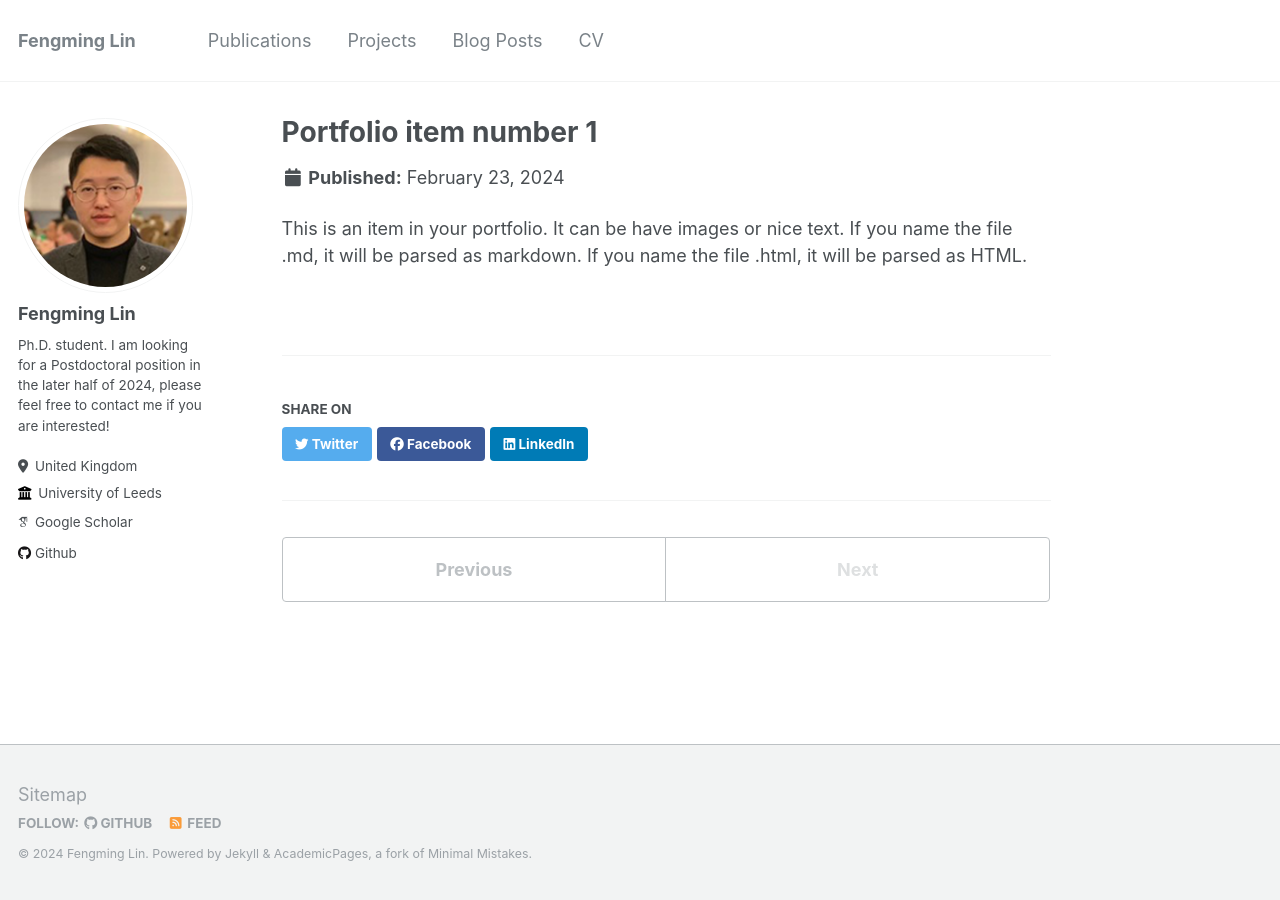
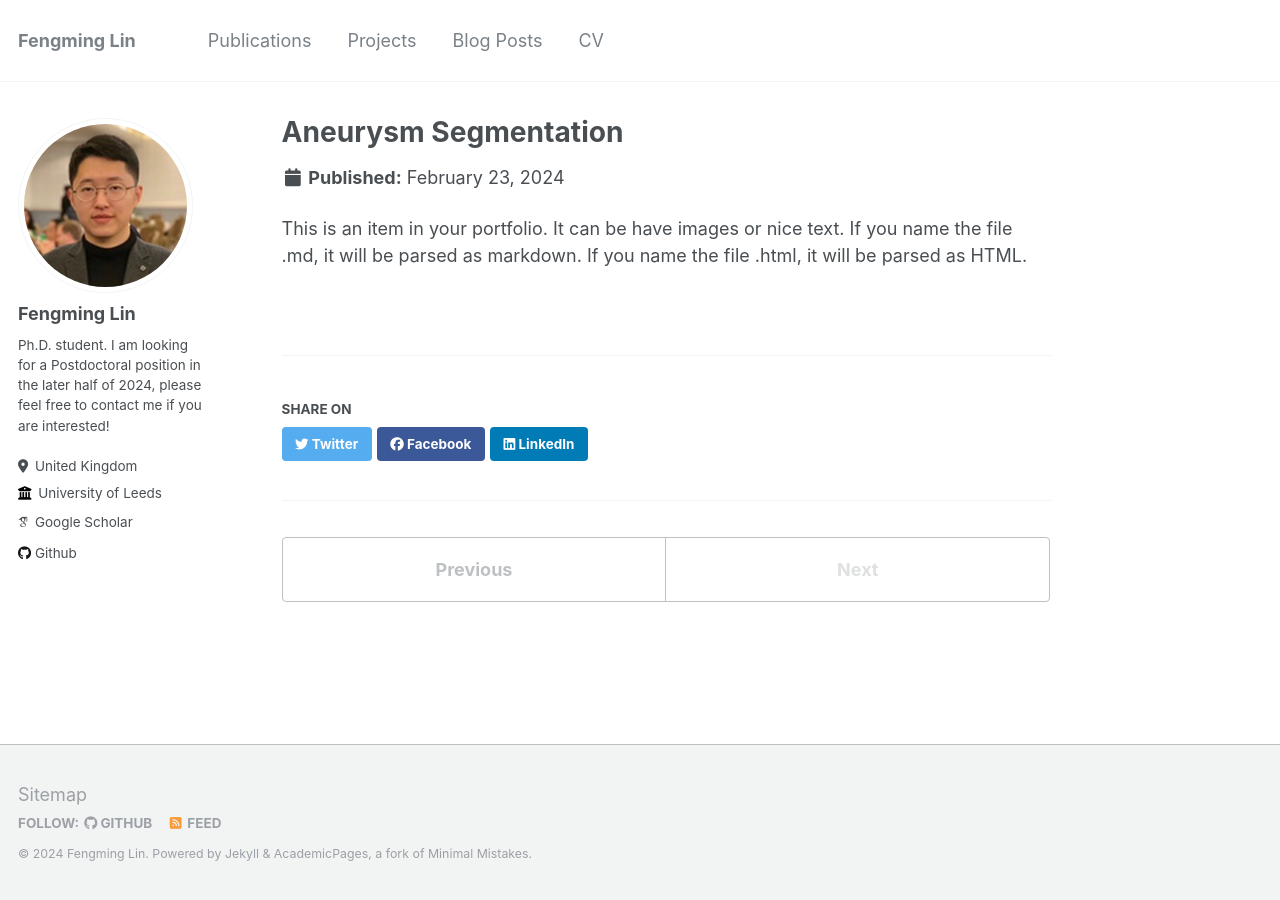
Before and after one commit to fmlinks/fmlinks.github.io, a Jekyll site: the page built from _portfolio/portfolio-4.md, in a window 1280 px wide. Built offline with Jekyll 4.4.1, drawn with Linux system fonts in a browser that asks for light colours; some web fonts are replaced.

Commit message:
Update portfolio-4.md

```diff
--- a/_portfolio/portfolio-4.md
+++ b/_portfolio/portfolio-4.md
@@ -1,5 +1,5 @@
 ---
-title: "Portfolio item number 1"
+title: "Aneurysm Segmentation"
 excerpt: "Short description of portfolio item number 1<br/><img src='/images/500x300.png'>"
 collection: portfolio
 ---
```
